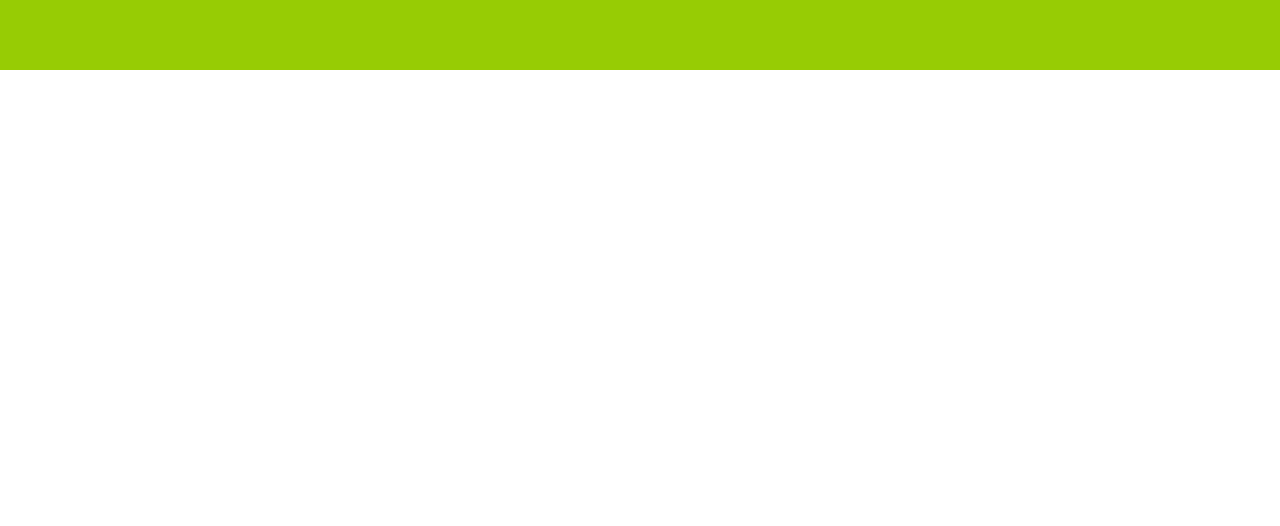
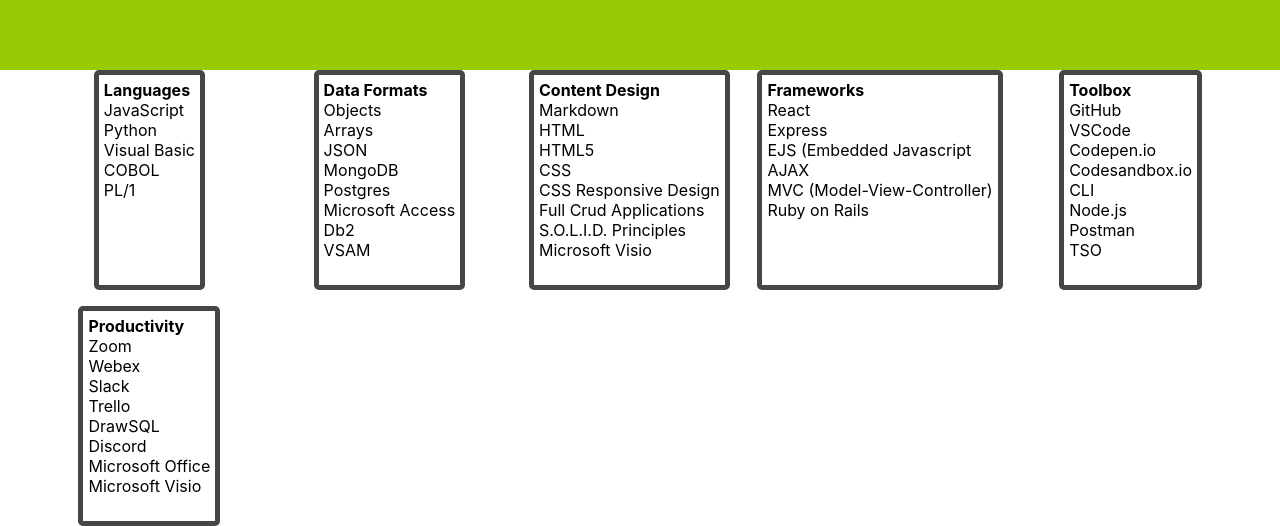
Before and after one commit to SWIRTH9092/portfolio, a React (Create React App) app: page /projectsskills in a window 1280 px wide. Shown: the part 683-1209 px from the top of the page. Before the commit the page ends 800 px from the top, so only its background shows below. Built offline with nearby package versions, Linux system fonts and the light colour scheme.

Commit message:
add skills and basic styling

```diff
--- /dev/null
+++ b/src/components/Skills.js
@@ -0,0 +1,17 @@
+import skills from "../json/skills.json"
+import SkillsList from "./SkillsList"
+
+export default function Skills() {
+    return(
+    <div className="skillscontainer">
+        {skills.map((skill) =>  (
+            <div className="skillslist" key={skill.topic}>
+                <dl><b><p>{skill.topic} </p></b>
+                    <SkillsList data={skill.skills} />
+                </dl>
+                <br></br>
+            </div>
+            ))
+        }
+    </div>)
+}
--- /dev/null
+++ b/src/components/SkillsList.js
@@ -0,0 +1,5 @@
+function SkillsList(props){
+
+    return props.data.map((skill) => <p className="skillsstyle">{skill}</p>)
+}
+export default SkillsList;
--- a/src/pages/ProjectsSkills.js
+++ b/src/pages/ProjectsSkills.js
@@ -1,10 +1,11 @@
 import Projects from "../components/Projects"
+import Skills from "../components/Skills"
 
 export default function ProjectsSkills() {
     return(
         <div>
             <Projects />
-            {/* <Skills /> */}
+            <Skills />
         </div>
     )
 }
--- a/src/styles.scss
+++ b/src/styles.scss
@@ -130,3 +130,20 @@
     background-color: var(--color2);
     color: var(--color1);
 }
+
+.skillscontainer {
+    display: grid;
+    grid-template-columns: repeat(auto-fit, minmax(14rem, max-content));
+    grid-Gap: 16px;
+    justify-content: center;
+}
+
+.skillslist {
+    border: 5px solid var(--color5);
+    border-radius: 5px;
+    padding: 5px;
+}
+
+.skillsstyle{
+    margin: 0;
+}
```
